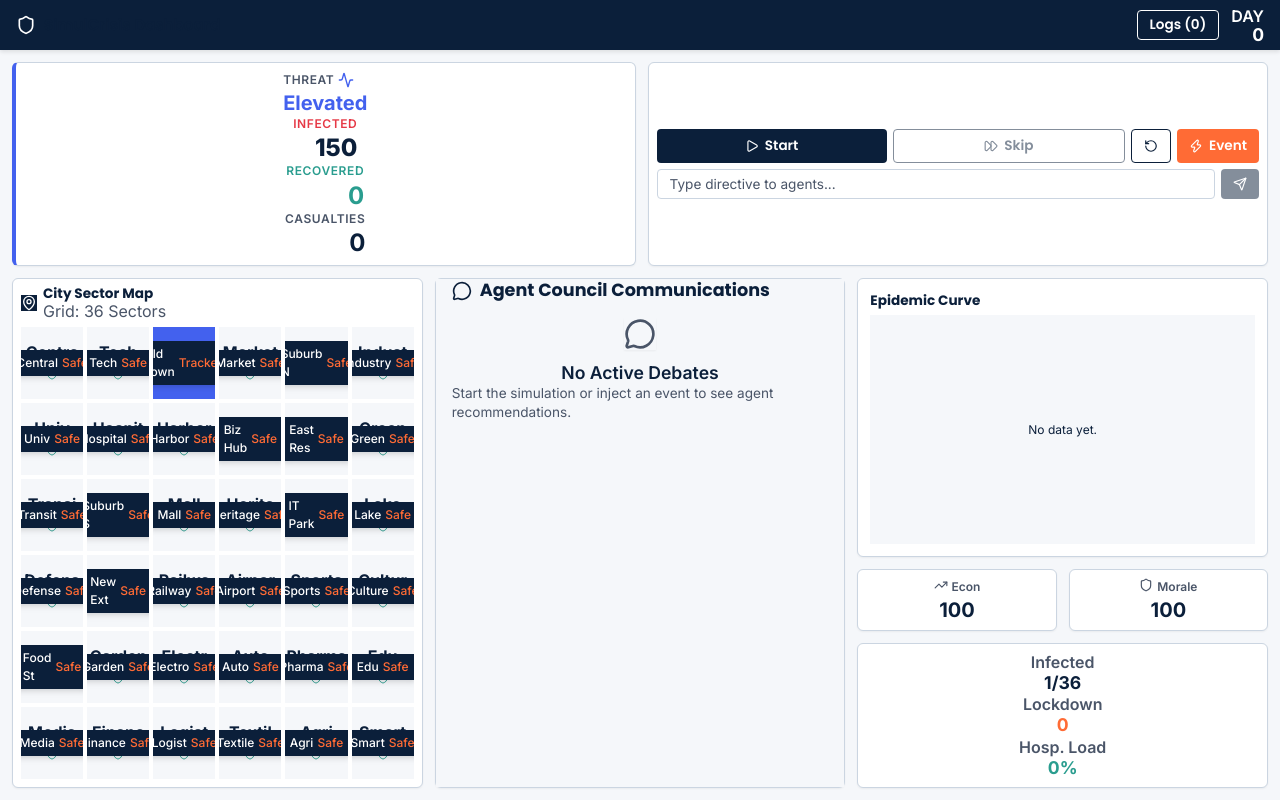
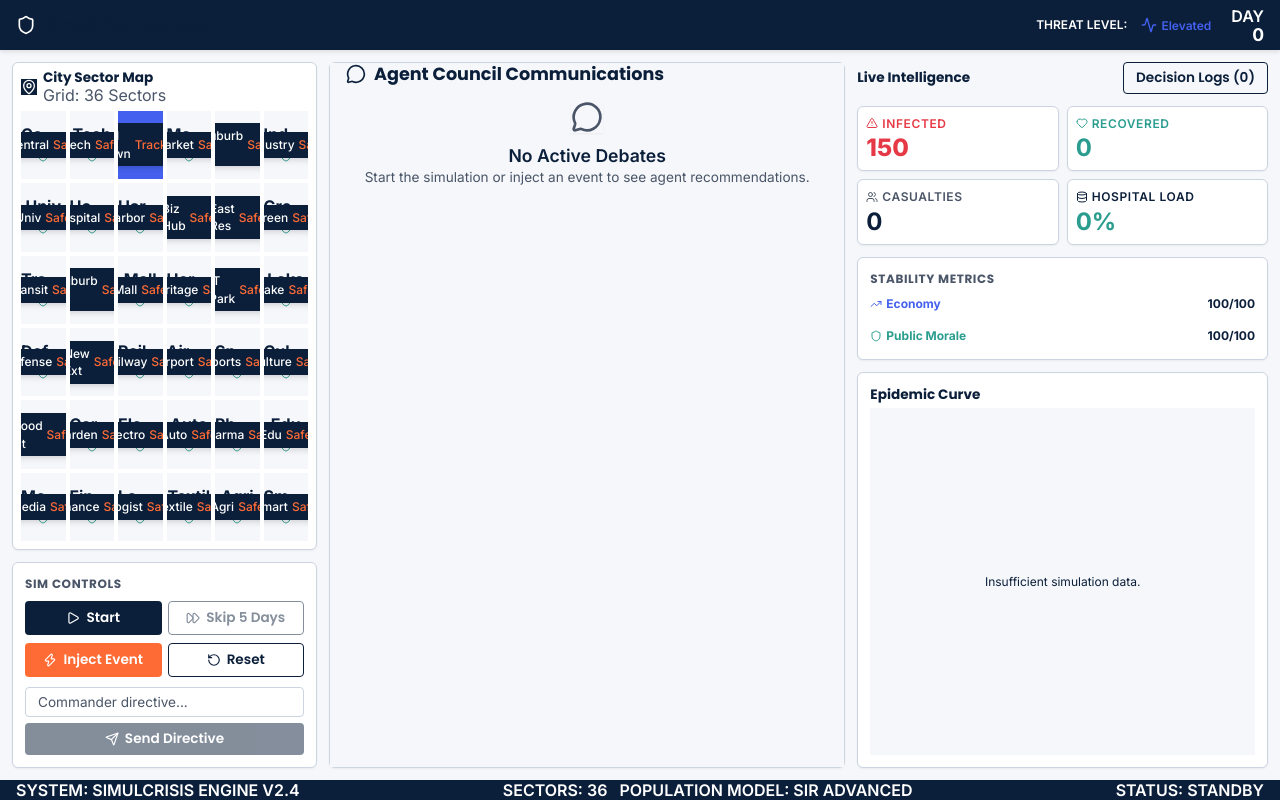
Before and after one commit to seniorpratap/Semicolon_Mafia, a React (Vite) app in the folder frontend/: page / in a window 1280 px wide. Built offline with nearby package versions, Linux system fonts and the light colour scheme.

Commit message:
feat(frontend): 3 column outbreak command layout

```diff
--- a/frontend/src/App.jsx
+++ b/frontend/src/App.jsx
@@ -2,7 +2,7 @@ import { useState, useCallback, useRef, useEffect } from 'react';
 import { motion, AnimatePresence } from 'framer-motion';
 import {
   Activity, AlertTriangle, Radio, Shield, Zap, Heart, Users,
-  TrendingUp, Play, Pause, FastForward, RotateCcw, Send, CheckCircle
+  TrendingUp, Play, Pause, FastForward, RotateCcw, Send, CheckCircle, Database
 } from 'lucide-react';
 import { AreaChart, Area, ResponsiveContainer, Tooltip, CartesianGrid, XAxis, YAxis } from 'recharts';
 
@@ -111,9 +111,14 @@ export default function App() {
             </div>
           )}
 
-          <button onClick={() => setShowDecisions(!showDecisions)} className="btn btn-outline" style={{borderColor: 'white', color: 'white', padding: '4px 12px'}}>
-            {showDecisions ? 'Dashboard' : `Logs (${debates.length})`}
-          </button>
+          <div className="flex items-center gap-2 pl-4 border-l border-white border-opacity-20">
+            <div className="text-right flex items-center gap-2">
+              <div className="text-xs text-white opacity-80 uppercase font-semibold">Threat Level:</div>
+              <div className="badge bg-surface" style={{color: threatState.color}}>
+                {threatState.icon} {threatState.level}
+              </div>
+            </div>
+          </div>
 
           <div className="flex items-center gap-2 pl-4 border-l border-white border-opacity-20">
             <div className="text-right">
@@ -140,96 +145,139 @@ export default function App() {
         )}
       </AnimatePresence>
 
-      {showDecisions ? (
       <main className="main-content">
-          <DecisionLog debates={debates}/>
-        </main>
-      ) : (
-        /* ═══ CONDENSED MAIN DASHBOARD ═══ */
-        <main className="main-content">
-          <div className="dashboard-container">
+        <div className="dashboard-container h-full">
 
-            {/* ── ROW 1: Controls & Topline Stats (Compact) ── */}
-            <div className="flex gap-4 flex-shrink-0">
-              {/* Primary Stats */}
-              <div className="card p-3 flex-1 flex items-center justify-between" style={{borderLeft: `4px solid ${threatState.color}`}}>
-                <div>
-                  <div className="text-xs font-semibold text-muted uppercase tracking-wide mb-1 flex items-center gap-1">Threat {threatState.icon}</div>
-                  <div className="text-xl font-bold" style={{color: threatState.color}}>{threatState.level}</div>
-                </div>
-                <div className="text-right">
-                  <div className="text-xs font-semibold text-danger uppercase tracking-wide mb-1">Infected</div>
-                  <div className="text-2xl font-black text-navy">{animInf.toLocaleString()}</div>
-                </div>
-                <div className="text-right">
-                  <div className="text-xs font-semibold text-safe uppercase tracking-wide mb-1">Recovered</div>
-                  <div className="text-2xl font-bold text-safe">{animRec.toLocaleString()}</div>
-                </div>
-                <div className="text-right">
-                  <div className="text-xs font-semibold text-muted uppercase tracking-wide mb-1">Casualties</div>
-                  <div className="text-2xl font-bold text-navy">{animDec.toLocaleString()}</div>
-                </div>
+          {/* ── 3-COLUMN LAYOUT ── */}
+          <div className="grid grid-cols-12 gap-4 flex-1 min-h-0 h-full">
+
+            {/* ── LEFT COLUMN (3/12): Map & Controls ── */}
+            <div className="col-span-3 flex flex-col gap-4 min-h-0 h-full">
+              {/* City Map */}
+              <div className="flex-1 min-h-0 flex flex-col">
+                <CityGrid zones={simState.zones} onZoneClick={setSelectedZone} selectedZone={selectedZone}/>
               </div>
 
-              {/* Controls */}
-              <div className="card p-3 flex-1 flex flex-col justify-center gap-2">
-                <div className="flex gap-2">
+              {/* Controls Panel */}
+              <div className="card p-4 flex-shrink-0 flex flex-col gap-3">
+                <h3 className="text-xs font-bold uppercase tracking-wide text-muted border-b border-border-color pb-2">Sim Controls</h3>
+                <div className="grid grid-cols-2 gap-2">
                   {!isRunning || isPaused ? (
-                    <button onClick={play} disabled={isDebating} className="btn btn-navy flex-1">
+                    <button onClick={play} disabled={isDebating} className="btn btn-navy">
                       <Play size={14}/> {simState.day === 0 ? 'Start' : 'Resume'}
                     </button>
                   ) : (
-                    <button onClick={pause} className="btn btn-outline flex-1">
+                    <button onClick={pause} className="btn btn-outline">
                       <Pause size={14}/> Pause
                     </button>
                   )}
-                  <button onClick={handleAdvance} disabled={isDebating||!isRunning} className="btn btn-outline flex-1">
-                    <FastForward size={14}/> Skip
-                  </button>
-                  <button onClick={reset} className="btn btn-outline px-3" aria-label="Reset"><RotateCcw size={14}/></button>
-                  <button onClick={() => setShowCrisis(!showCrisis)} className="btn btn-orange flex-shrink-0">
-                    <Zap size={14}/> Event
+                  <button onClick={handleAdvance} disabled={isDebating||!isRunning} className="btn btn-outline">
+                    <FastForward size={14}/> Skip 5 Days
                   </button>
                 </div>
-                <div className="flex gap-2">
-                  <input value={advisoryText} onChange={e=>setAdvisoryText(e.target.value)}
-                    onKeyDown={e=>{ if(e.key==='Enter'&&advisoryText.trim()){advisory(advisoryText.trim());setAdvisoryText('');}}}
-                    placeholder="Type directive to agents..." disabled={isDebating}
-                    className="input-field" aria-label="Directive input"/>
-                  <button onClick={()=>{if(advisoryText.trim()){advisory(advisoryText.trim());setAdvisoryText('');}}} disabled={!advisoryText.trim()||isDebating}
-                    className="btn btn-navy" aria-label="Send">
-                    <Send size={14}/>
+                <div className="grid grid-cols-2 gap-2">
+                  <button onClick={() => setShowCrisis(!showCrisis)} className="btn btn-orange col-span-1">
+                    <Zap size={14}/> Inject Event
                   </button>
+                  <button onClick={reset} className="btn btn-outline col-span-1" aria-label="Reset"><RotateCcw size={14}/> Reset</button>
                 </div>
+
                 <AnimatePresence>
                   {showCrisis && (
-                    <motion.div initial={{height:0,opacity:0}} animate={{height:'auto',opacity:1}} exit={{height:0,opacity:0}} className="flex gap-2 flex-wrap overflow-hidden pt-1">
+                    <motion.div initial={{height:0,opacity:0}} animate={{height:'auto',opacity:1}} exit={{height:0,opacity:0}} className="flex flex-col gap-2 overflow-hidden pt-1">
                       {CRISIS_EVENTS.map(e => (
-                        <button key={e.id} onClick={()=>{crisis(e);setShowCrisis(false);}} className="btn btn-outline py-1 px-2 text-xs">
-                          {e.name}
+                        <button key={e.id} onClick={()=>{crisis(e);setShowCrisis(false);}} className="btn btn-outline py-1 px-2 text-xs text-left justify-start">
+                          <AlertTriangle size={12}/> {e.name}
                         </button>
                       ))}
                     </motion.div>
                   )}
                 </AnimatePresence>
+
+                <div className="border-t border-border-color pt-2 mt-1">
+                  <div className="flex flex-col gap-2">
+                    <input value={advisoryText} onChange={e=>setAdvisoryText(e.target.value)}
+                      onKeyDown={e=>{ if(e.key==='Enter'&&advisoryText.trim()){advisory(advisoryText.trim());setAdvisoryText('');}}}
+                      placeholder="Commander directive..." disabled={isDebating}
+                      className="input-field" aria-label="Directive input"/>
+                    <button onClick={()=>{if(advisoryText.trim()){advisory(advisoryText.trim());setAdvisoryText('');}}} disabled={!advisoryText.trim()||isDebating}
+                      className="btn btn-navy" aria-label="Send">
+                      <Send size={14}/> Send Directive
+                    </button>
+                  </div>
+                </div>
               </div>
             </div>
 
-            {/* ── ROW 2: 100vh Flex Container for Map, Chat, and Charts ── */}
-            <div className="flex gap-4 flex-1 min-h-0">
-
-              {/* Left Column: Grid Map */}
-              <div className="flex-1 flex flex-col min-w-0">
-                <CityGrid zones={simState.zones} onZoneClick={setSelectedZone} selectedZone={selectedZone}/>
-              </div>
-
-              {/* Middle Column: Chat */}
-              <div className="flex-1 flex flex-col min-w-0">
+            {/* ── CENTER COLUMN (5/12): Agent Hub ── */}
+            <div className="col-span-5 flex flex-col min-h-0 h-full">
               <AgentPanel agentMessages={agentMessages} isDebating={isDebating} userAdvisory={latestAdvisory}/>
             </div>
 
-              {/* Right Column: Charts & Gauges */}
-              <div className="flex-1 flex flex-col gap-4 min-w-0">
+            {/* ── RIGHT COLUMN (4/12): Intelligence & KPIs ── */}
+            <div className="col-span-4 flex flex-col gap-4 min-h-0 h-full">
+
+              <div className="flex items-center justify-between">
+                <h2 className="text-sm font-bold text-navy">Live Intelligence</h2>
+                <button onClick={() => setShowDecisions(!showDecisions)} className="btn btn-outline py-1 px-3 text-xs">
+                  {showDecisions ? 'Hide Logs' : `Decision Logs (${debates.length})`}
+                </button>
+              </div>
+
+              {showDecisions ? (
+                <div className="flex-1 min-h-0 flex flex-col">
+                  <DecisionLog debates={debates}/>
+                </div>
+              ) : (
+                <>
+                  {/* KPI Grid */}
+                  <div className="grid grid-cols-2 gap-3 flex-shrink-0">
+                    <div className="card p-3">
+                      <div className="text-xs font-semibold text-danger uppercase tracking-wide mb-1 flex items-center gap-1"><AlertTriangle size={12}/> Infected</div>
+                      <div className="text-2xl font-black text-danger">{animInf.toLocaleString()}</div>
+                    </div>
+                    <div className="card p-3">
+                      <div className="text-xs font-semibold text-safe uppercase tracking-wide mb-1 flex items-center gap-1"><Heart size={12}/> Recovered</div>
+                      <div className="text-2xl font-bold text-safe">{animRec.toLocaleString()}</div>
+                    </div>
+                    <div className="card p-3">
+                      <div className="text-xs font-semibold text-muted uppercase tracking-wide mb-1 flex items-center gap-1"><Users size={12}/> Casualties</div>
+                      <div className="text-2xl font-bold text-navy">{animDec.toLocaleString()}</div>
+                    </div>
+                    <div className="card p-3">
+                      <div className="text-xs font-semibold text-navy uppercase tracking-wide mb-1 flex items-center gap-1"><Database size={12}/> Hospital Load</div>
+                      <div className={`text-2xl font-bold ${cs.hospitalLoad > cs.hospitalCapacity ? 'text-danger' : 'text-safe'}`}>
+                        {Math.round(cs.hospitalLoad / cs.hospitalCapacity * 100) || 0}%
+                      </div>
+                    </div>
+                  </div>
+
+                  {/* Stability Gauges */}
+                  <div className="card p-4 flex-shrink-0 flex flex-col gap-3">
+                    <h3 className="text-xs font-bold uppercase tracking-wide text-muted">Stability Metrics</h3>
+
+                    <div>
+                      <div className="flex justify-between text-xs font-bold mb-1">
+                        <span className="flex items-center gap-1 text-info"><TrendingUp size={12}/> Economy</span>
+                        <span className="text-navy">{Math.round(cs.economyIndex)}/100</span>
+                      </div>
+                      <div className="w-full bg-main rounded-full h-2 overflow-hidden border border-border-color">
+                        <div className="h-full bg-info" style={{width: `${cs.economyIndex}%`}}></div>
+                      </div>
+                    </div>
+
+                    <div>
+                      <div className="flex justify-between text-xs font-bold mb-1 mt-2">
+                        <span className="flex items-center gap-1 text-safe"><Shield size={12}/> Public Morale</span>
+                        <span className="text-navy">{Math.round(cs.publicMorale)}/100</span>
+                      </div>
+                      <div className="w-full bg-main rounded-full h-2 overflow-hidden border border-border-color">
+                        <div className="h-full bg-safe" style={{width: `${cs.publicMorale}%`}}></div>
+                      </div>
+                    </div>
+                  </div>
+
+                  {/* Epidemic Curve Chart */}
                   <div className="card p-4 flex-1 flex flex-col min-h-0">
                     <div className="mb-2 flex-shrink-0">
                       <h3 className="text-sm font-bold">Epidemic Curve</h3>
@@ -248,45 +296,28 @@ export default function App() {
                         </ResponsiveContainer>
                       ) : (
                         <div className="flex items-center justify-center h-full text-xs text-muted bg-main rounded border border-border-color">
-                        No data yet.
+                          Insufficient simulation data.
                         </div>
                       )}
                     </div>
                   </div>
-
-                {/* Status Gauges */}
-                <div className="grid grid-cols-2 gap-4 flex-shrink-0">
-                  <div className="card p-3 text-center">
-                    <div className="flex justify-center gap-1 text-xs font-semibold text-muted mb-1"><TrendingUp size={14}/> Econ</div>
-                    <div className="text-xl font-bold text-navy">{Math.round(cs.economyIndex)}</div>
-                  </div>
-                  <div className="card p-3 text-center">
-                    <div className="flex justify-center gap-1 text-xs font-semibold text-muted mb-1"><Shield size={14}/> Morale</div>
-                    <div className="text-xl font-bold text-navy">{Math.round(cs.publicMorale)}</div>
-                  </div>
+                </>
+              )}
             </div>
 
-                <div className="card p-3 grid grid-cols-3 divide-x divide-border-color flex-shrink-0 text-center">
-                  <div className="px-1">
-                    <div className="text-[10px] font-semibold text-muted">Infected</div>
-                    <div className="text-lg font-bold text-navy">{cs.activeZones}/36</div>
-                  </div>
-                  <div className="px-1">
-                    <div className="text-[10px] font-semibold text-muted">Lockdown</div>
-                    <div className="text-lg font-bold text-orange">{cs.lockdownZones}</div>
-                  </div>
-                  <div className="px-1">
-                    <div className="text-[10px] font-semibold text-muted">Hosp. Load</div>
-                    <div className={`text-lg font-bold ${cs.hospitalLoad > cs.hospitalCapacity ? 'text-danger' : 'text-safe'}`}>
-                      {Math.round(cs.hospitalLoad / cs.hospitalCapacity * 100)}%
-                    </div>
-                  </div>
-                </div>
-              </div>
           </div>
         </div>
       </main>
-      )}
+
+      {/* ═══ FOOTER ═══ */}
+      <footer className="h-8 flex-shrink-0 bg-navy text-white flex items-center justify-between px-6 text-[10px] uppercase font-semibold tracking-wider opacity-90">
+        <div>System: SimulCrisis Engine v2.4</div>
+        <div className="flex gap-4">
+          <span>Sectors: 36</span>
+          <span>Population Model: SIR Advanced</span>
+        </div>
+        <div>Status: {isRunning ? 'ONLINE' : 'STANDBY'}</div>
+      </footer>
     </div>
   );
 }
```
Lines whose indentation alone changed are shown as unchanged.
